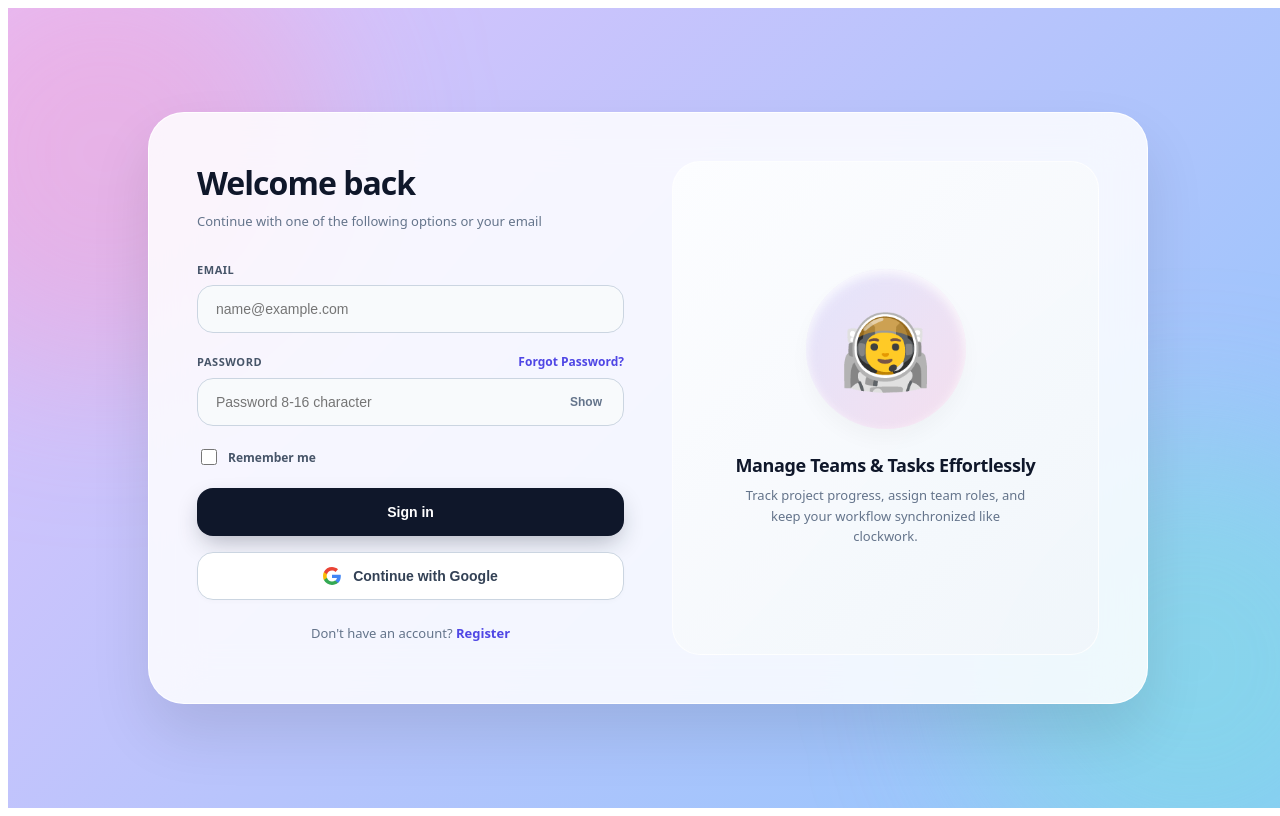
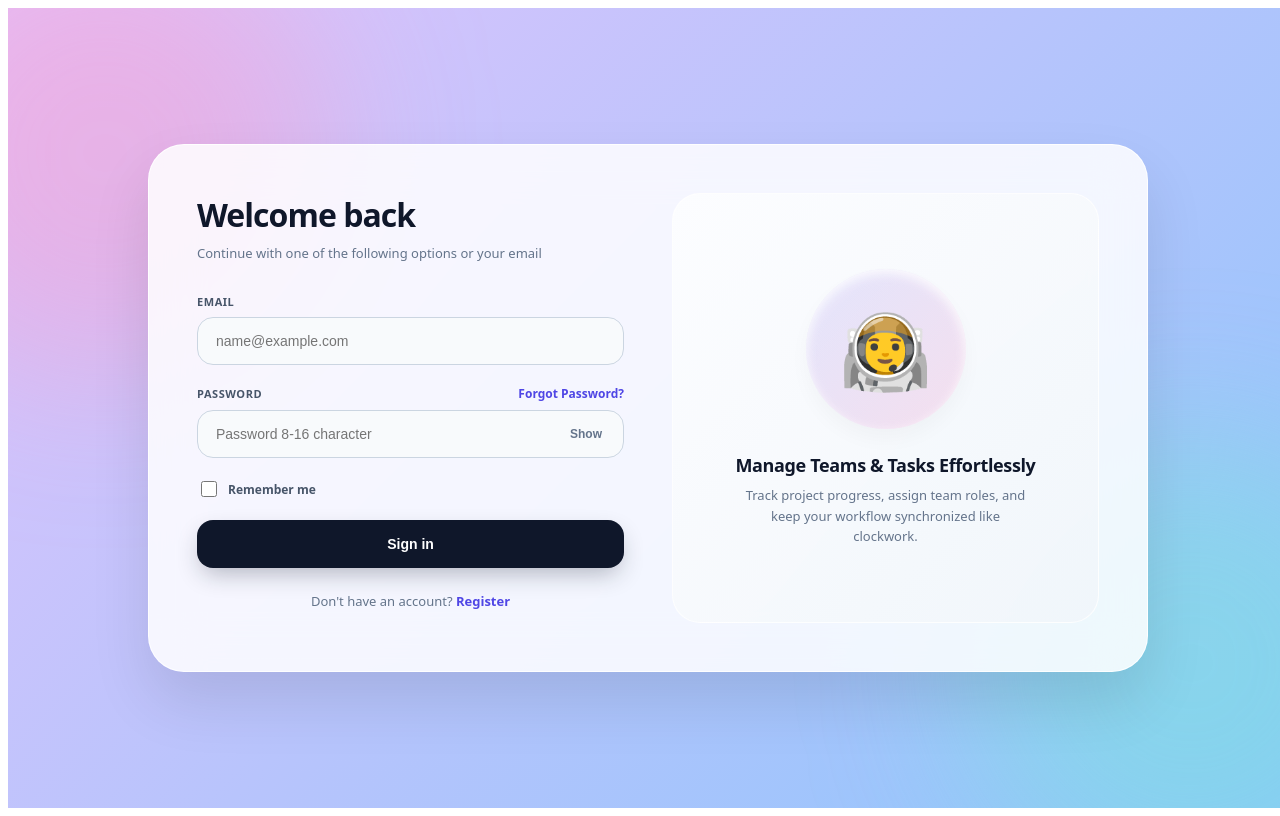
Before and after one commit to parthkhanna121000/Team-Task-Manager, a React (Vite) app in the folder frontend/: page /login in a window 1280 px wide. Built offline with nearby package versions, Linux system fonts and the light colour scheme.

Commit message:
Remove the google button

```diff
--- a/frontend/src/pages/LoginPage.jsx
+++ b/frontend/src/pages/LoginPage.jsx
@@ -203,37 +203,6 @@ const LoginPage = () => {
             </button>
           </form>
 
-          {/* Google SSO Button */}
-          <div style={{ marginTop: '16px' }}>
-            <button
-              type="button"
-              onClick={() => toast('Google authentication coming soon!', { icon: '🚀' })}
-              style={{
-                width: '100%',
-                padding: '14px',
-                backgroundColor: '#ffffff',
-                color: '#334155',
-                border: '1px solid #cbd5e1',
-                borderRadius: '16px',
-                fontSize: '14px',
-                fontWeight: '600',
-                cursor: 'pointer',
-                display: 'flex',
-                alignItems: 'center',
-                justifyContent: 'center',
-                gap: '12px',
-                boxShadow: '0 2px 5px rgba(0,0,0,0.02)',
-              }}
-            >
-              <svg width="18" height="18" viewBox="0 0 24 24">
-                <path fill="#4285F4" d="M23.745 12.27c0-.7-.06-1.4-.19-2.07H12v4.51h6.6c-.29 1.52-1.14 2.82-2.4 3.68v3.05h3.88c2.27-2.09 3.66-5.17 3.66-9.17z"/>
-                <path fill="#34A853" d="M12 24c3.24 0 5.95-1.08 7.93-2.91l-3.88-3.05c-1.08.72-2.45 1.16-4.05 1.16-3.12 0-5.77-2.11-6.72-4.95H1.2v3.15C3.18 21.35 7.27 24 12 24z"/>
-                <path fill="#FBBC05" d="M5.28 14.25c-.25-.72-.38-1.49-.38-2.25s.13-1.53.38-2.25V6.6H1.2C.44 8.13 0 9.87 0 12s.44 3.87 1.2 5.4l4.08-3.15z"/>
-                <path fill="#EA4335" d="M12 4.75c1.77 0 3.35.61 4.6 1.8l3.42-3.42C17.95 1.19 15.24 0 12 0 7.27 0 3.18 2.65 1.2 6.6l4.08 3.15c.95-2.84 3.6-4.95 6.72-4.95z"/>
-              </svg>
-              Continue with Google
-            </button>
-          </div>
 
           <p style={{ marginTop: '24px', textAlign: 'center', fontSize: '13px', color: '#64748b', fontWeight: '500' }}>
             Don't have an account?{' '}
```
